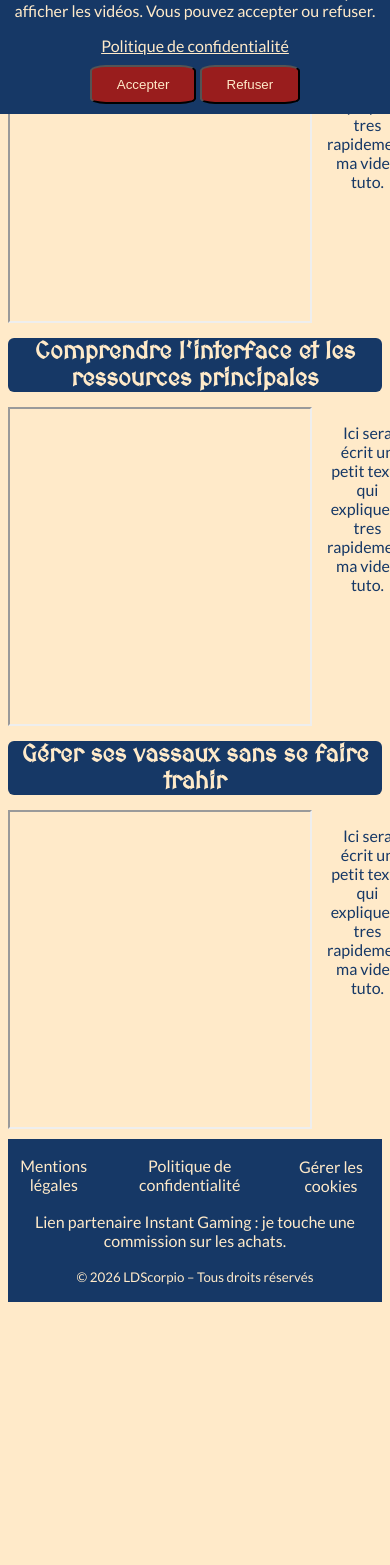
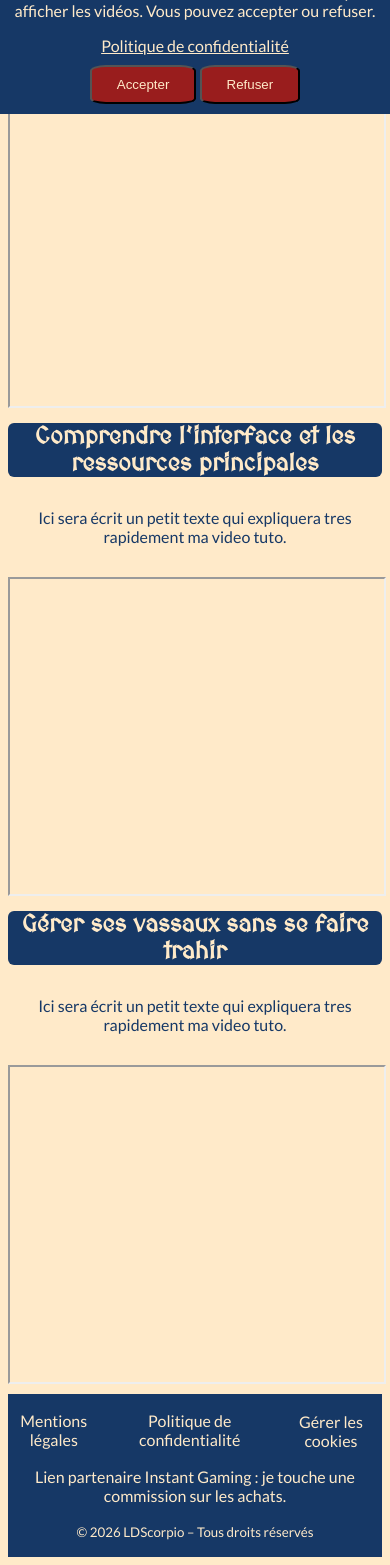
Before and after one commit to Dylan-Chap/ldscorpio, a Flask app: page /tuto-ck3 in a window 390 px wide; the page is wider, and only the part inside the window is pictured. Shown: the part 730-2295 px from the top of that part. Before the commit the page ends 2032 px from the top of that part, so only its background shows below. Run offline with Flask 3, Linux system fonts and the light colour scheme.

Commit message:
Fix tuto video layout on mobile

```diff
--- a/static/css/style.css
+++ b/static/css/style.css
@@ -294,4 +294,11 @@ section.banniere img {
     .creneau {
         font-size: 10px;
     }
+    .video_text {
+        flex-direction: column-reverse;
+    }
+    .video-yt {
+        width: 100%;
+        aspect-ratio: 16/9;
+    }
 }
--- a/templates/tuto_ck3.html
+++ b/templates/tuto_ck3.html
@@ -13,7 +13,7 @@
         <article id="tuto1">
             <h2>Choisir son personnage et ses objectifs de début</h2>
             <div class="video_text">
-                <iframe
+                <iframe class="video-yt"
                     width="560" height="315"
                     data-src="https://www.youtube.com/embed/WpnPTn--r3I?si=s6a2cDhbr5pb1Grx"
                     title="Choisir son personnage et ses objectifs de début"
@@ -27,7 +27,7 @@
         <article id="tuto2">
             <h2>Comprendre l’interface et les ressources principales</h2>
             <div class="video_text">
-                <iframe
+                <iframe class="video-yt"
                     width="560" height="315"
                     data-src="https://www.youtube.com/embed/WpnPTn--r3I?si=s6a2cDhbr5pb1Grx"
                     title="Comprendre l’interface et les ressources principales"
@@ -41,7 +41,7 @@
         <article id="tuto3">
             <h2>Gérer ses vassaux sans se faire trahir</h2>
             <div class="video_text">
-                <iframe
+                <iframe class="video-yt"
                     width="560" height="315"
                     data-src="https://www.youtube.com/embed/WpnPTn--r3I?si=s6a2cDhbr5pb1Grx"
                     title="Gérer ses vassaux sans se faire trahir"
```
